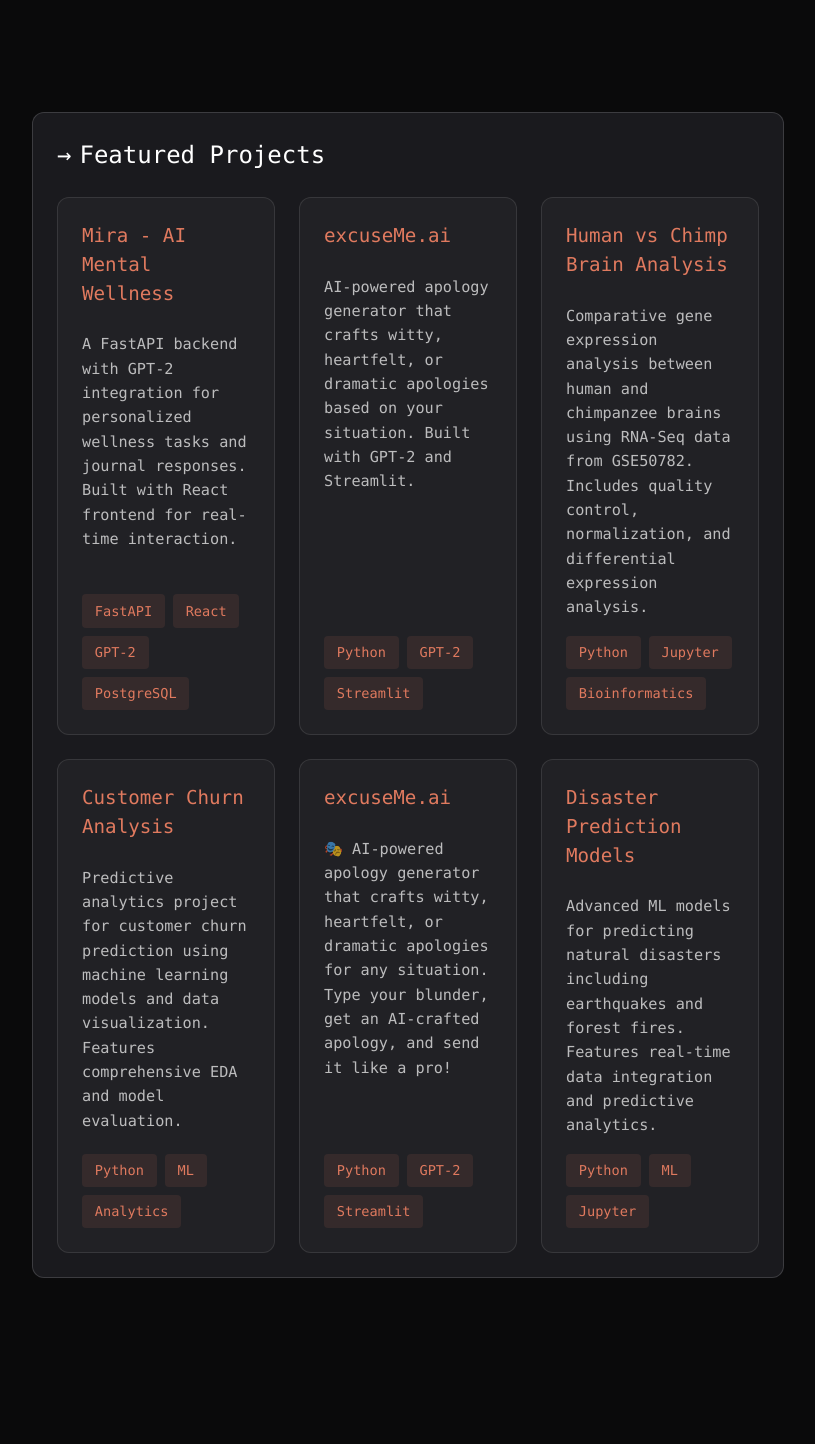
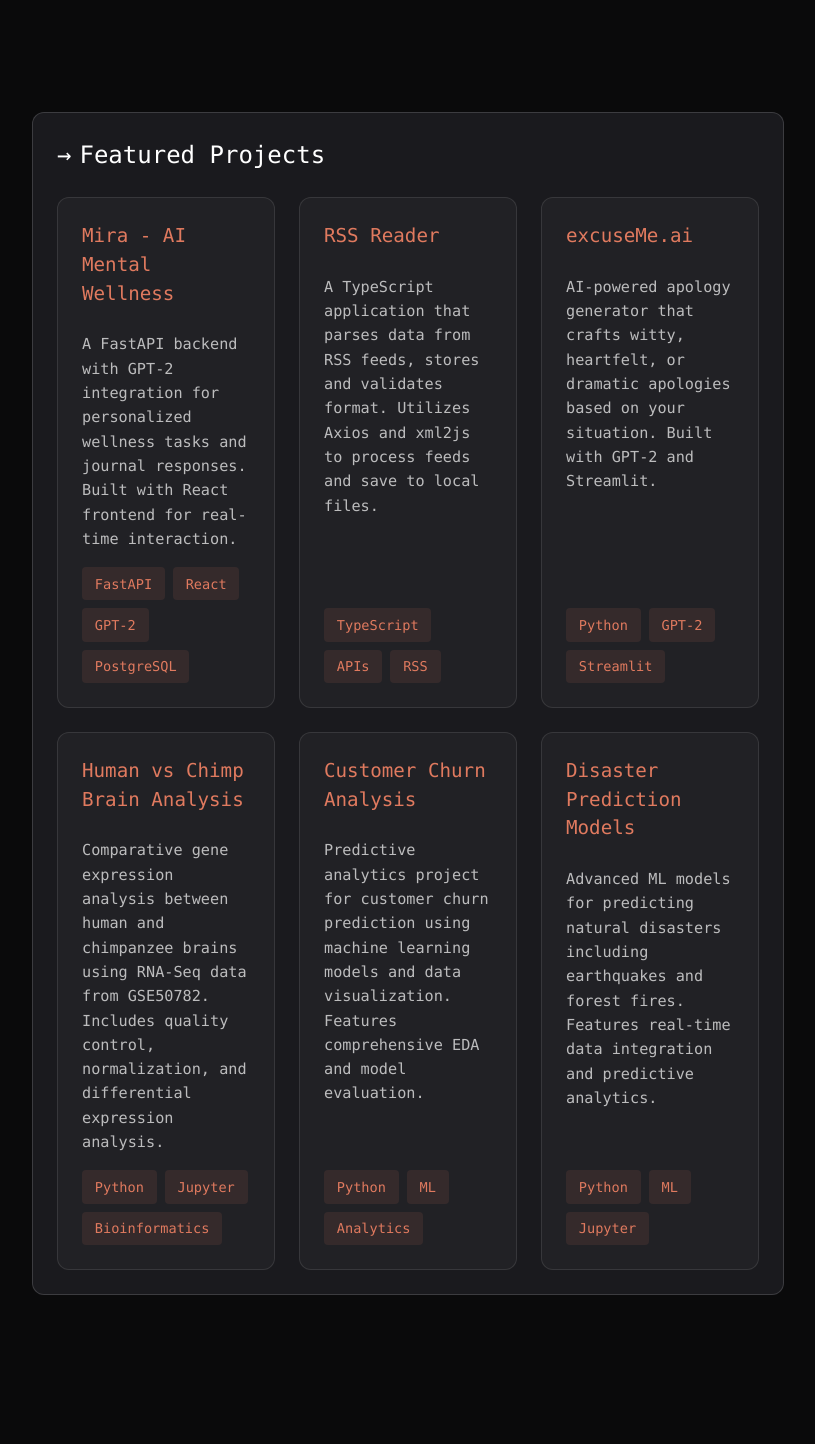
Before and after one commit to Vanamali-Sims/simsonweb, a Next.js app: page / in a window 1280 px wide. Shown: the part 1246-2690 px from the top of the page, without its empty margins (232-1047 px from the left). Built offline with nearby package versions, Linux system fonts and the light colour scheme.

Commit message:
changed project

```diff
--- a/src/app/globals.css
+++ b/src/app/globals.css
@@ -7,6 +7,7 @@
     font-feature-settings: "ss01", "ss02", "cv01", "cv02";
     cursor: none; /* Hide default cursor */
   }
+
 
   body {
     @apply bg-[#0a0a0b] text-gray-300;
--- a/src/components/ProjectsSection.tsx
+++ b/src/components/ProjectsSection.tsx
@@ -25,6 +25,19 @@
               <span className={styles.projectTag}>React</span>
               <span className={styles.projectTag}>GPT-2</span>
               <span className={styles.projectTag}>PostgreSQL</span>
+            </div>
+          </div>
+
+          <div className={styles.projectCard} onClick={() => openProject('https://github.com/Vanamali-Sims/Rss_Reader')}>
+            <h3 className={styles.projectTitle}>RSS Reader</h3>
+            <p className={styles.projectDescription}>
+              A TypeScript application that parses data from RSS feeds, stores and validates format.
+              Utilizes Axios and xml2js to process feeds and save to local files.
+            </p>
+            <div className={styles.projectTags}>
+              <span className={styles.projectTag}>TypeScript</span>
+              <span className={styles.projectTag}>APIs</span>
+              <span className={styles.projectTag}>RSS</span>
             </div>
           </div>
 
@@ -67,19 +80,6 @@
             </div>
           </div>
 
-          <div className={styles.projectCard} onClick={() => openProject('https://github.com/Vanamali-Sims/excuseMe')}>
-            <h3 className={styles.projectTitle}>excuseMe.ai</h3>
-            <p className={styles.projectDescription}>
-              🎭 AI-powered apology generator that crafts witty, heartfelt, or dramatic apologies for any situation.
-              Type your blunder, get an AI-crafted apology, and send it like a pro!
-            </p>
-            <div className={styles.projectTags}>
-              <span className={styles.projectTag}>Python</span>
-              <span className={styles.projectTag}>GPT-2</span>
-              <span className={styles.projectTag}>Streamlit</span>
-            </div>
-          </div>
-
           <div className={styles.projectCard} onClick={() => openProject('https://github.com/Vanamali-Sims/Disaster-predictor-models')}>
             <h3 className={styles.projectTitle}>Disaster Prediction Models</h3>
             <p className={styles.projectDescription}>
```
Also changed, not shown: 1 other file (tests, documents, lock files or other folders).
